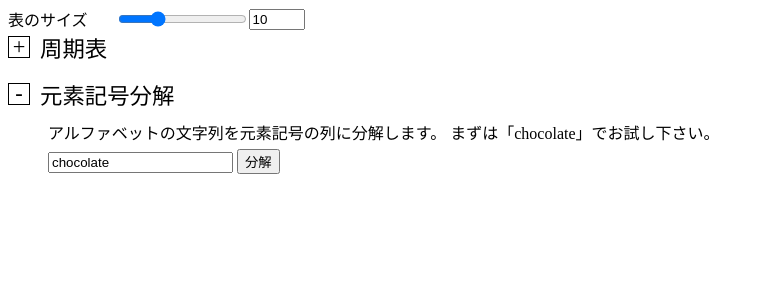
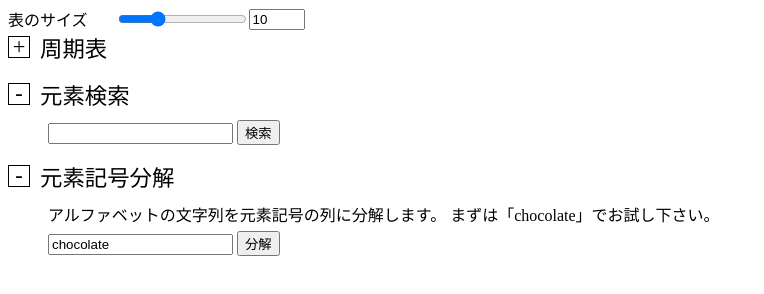
Before and after one commit to root38269/tools, a plain HTML site: page element/element.html in a window 1280 px wide. Shown: the part 52-346 px from the top of the page, without its empty margins (0-764 px from the left). Drawn offline with Linux system fonts and the light colour scheme.

Commit message:
Update element.html

```diff
--- a/element/element.html
+++ b/element/element.html
@@ -203,6 +203,17 @@
             </div>
           </div>
         </div>
+        <div class="section open">
+          <div class="section_title">
+            <div class="oc_button"></div>
+            元素検索
+          </div>
+          <div class="section_body">
+            <input type="text" value="" id="search_text">
+            <input type="button" value="検索" id="search_btn">
+            <div id="search_result" class="search_result"></div>
+          </div>
+        </div>
         <div class="section decompose open">
           <div class="section_title">
             <div class="oc_button"></div>
```
